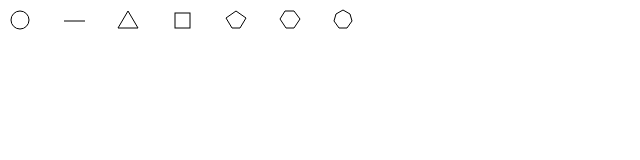
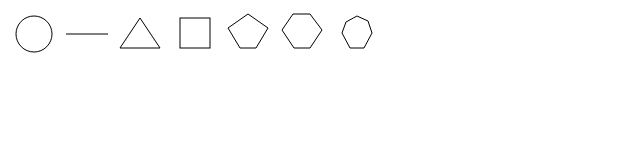
Before and after one commit to donkeypagoda/svgTest, a plain HTML site: page index.html in a window 1280 px wide. Shown: the whole page, without its empty margins (0-640 px from the left). Drawn offline with Linux system fonts and the light colour scheme.

Commit message:
closer, but no cigar

```diff
--- a/index.html
+++ b/index.html
@@ -6,47 +6,40 @@
   </head>
   <body>
     <svg id="circleSVG" width="50" height="50" version="1.1" xmlns="http://www.w3.org/2000/svg">
-      <circle cx="12" cy="12" r="9" stroke="black" fill="transparent" stroke-width="1"/>
+      <circle cx="26" cy="26" r="18" stroke="black" fill="transparent" stroke-width="1"/>
     </svg>
 
     <svg id="lineSVG" width="50" height="50" version="1.1" xmlns="http://www.w3.org/2000/svg">
-      <line x1="2" x2="23" y1="13" y2="13" stroke="black" stroke-width="1"/>
+      <line x1="4" x2="46" y1="26" y2="26" stroke="black" stroke-width="1"/>
     </svg>
 
     <svg id="triangleSVG" width="50" height="50" version="1.1" xmlns="http://www.w3.org/2000/svg">
-      <polyline points="12,3 22,20 2,20 12,3"
+      <polyline points="24,10 44,40 4,40 24,10"
       stroke="black" fill="transparent" stroke-width="1"/>
     </svg>
 
     <svg id="square SVG"width="50" height="50" version="1.1" xmlns="http://www.w3.org/2000/svg">
-      <rect x="5" y="5" width="15" height="15" stroke="black" fill="transparent" stroke-width="1"/>
+      <rect x="10" y="10" width="30" height="30" stroke="black" fill="transparent" stroke-width="1"/>
     </svg>
 
     <svg id="pentagonSVG" width="50" height="50" version="1.1" xmlns="http://www.w3.org/2000/svg">
-      <polyline points="12,3 22,10 16,20 8,20 2,10 12,3"
+      <polyline points="24,6 44,20 32,40 16,40 4,20 24,6"
       stroke="black" fill="transparent" stroke-width="1"/>
     </svg>
 
 
     <svg id="hexagonSVG" width="50" height="50" version="1.1" xmlns="http://www.w3.org/2000/svg">
-      <polyline points="7,3 16,3 22,11 16,20 8,20 2,11 7,3"
+      <polyline points="15,6 32,6 44,22 32,40 16,40 4,22 15,6"
       stroke="black" fill="transparent" stroke-width="1"/>
     </svg>
 
+<!-- "4,6 11,2 18,6 20,13 15,20 7,20 2,13 4,6" -->
+<!-- "8,12 22,3 36,12 40,26 30,40 14,40 4,26 8,12" -->
     <svg id="heptagonSVG" width="50" height="50" version="1.1" xmlns="http://www.w3.org/2000/svg">
-      <polyline points="4,6 11,2 18,6 20,13 15,20 7,20 2,13 4,6"
+      <polyline points="25,8 36,13 40,25 32,40 18,40 10,25 14,14 25,8"
       stroke="black" fill="transparent" stroke-width="1"/>
     </svg>
 
-      <!-- <ellipse cx="75" cy="75" rx="20" ry="5" stroke="red" fill="transparent" stroke-width="5"/> -->
-<!--
-      <polyline points="60 110 65 120 70 115 75 130 80 135 85 140 90 135 95 150 100 145"
-          stroke="orange" fill="transparent" stroke-width="5"/> -->
-
-      <!-- <polygon points="50 160 55 180 70 180 60 190 65 205 50 195 35 205 40 190 30 180 45 180"
-          stroke="green" fill="transparent" stroke-width="5"/> -->
-
-      <!-- <path d="M20,230 Q40,205 50,230 T90,230" fill="none" stroke="blue" stroke-width="5"/> -->
 
   </body>
 </html>
```
